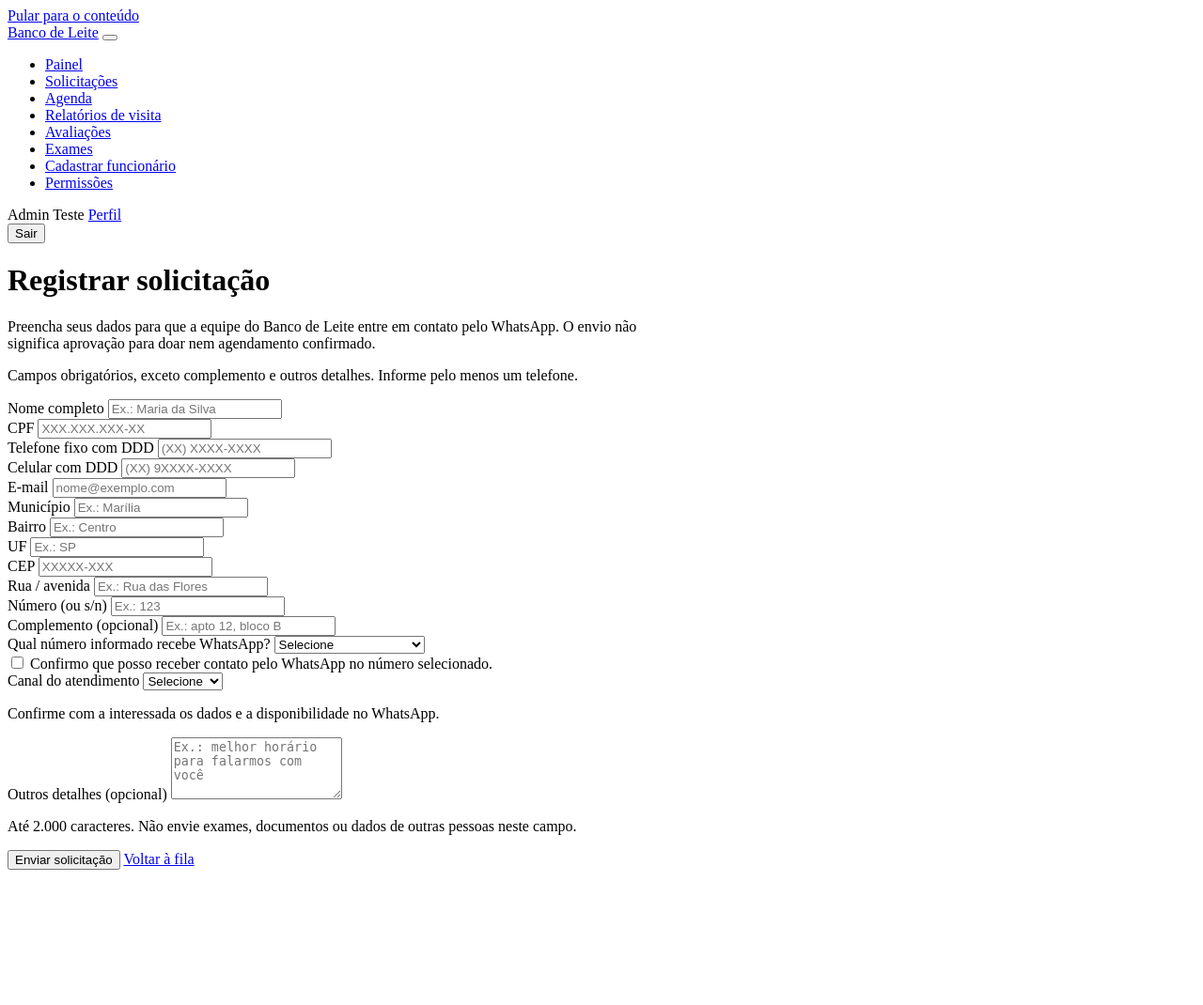
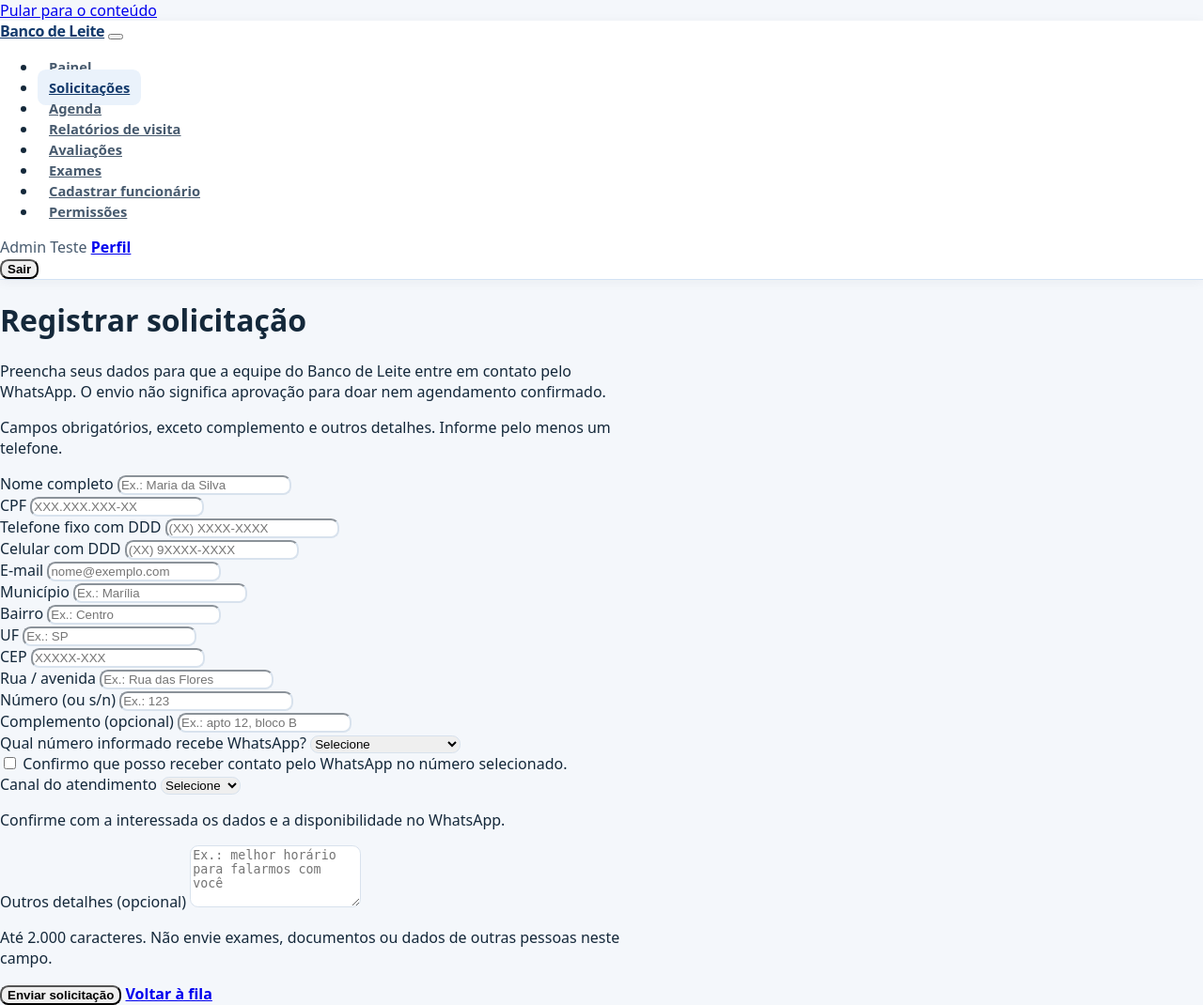
Before and after one commit to BlGMACK/FPA-Banco-de-Leite, a Laravel app: page /interno/solicitacoes/nova in a window 1280 px wide. Shown: the whole page at 94% size. Before the commit the page ends 926 px from the top, so only its background shows below. Run offline with Laravel 12, Linux system fonts and the light colour scheme; a user stored in the database is signed in; data comes from the database, SQL or seed files in the repository; style sheets or scripts are compiled from the project's sources.

Commit message:
ajusta visual

```diff
--- a/resources/css/app.css
+++ b/resources/css/app.css
@@ -133,3 +133,79 @@
 @media (prefers-reduced-motion: no-preference) {
     .btn-blh { transition: background-color .15s ease, border-color .15s ease; }
 }
+
+/* Base visual da área interna */
+.blh-interno {
+    min-height: 100vh;
+    margin: 0;
+    background: #f4f7fb;
+    color: var(--blh-tinta);
+    font-family: var(--blh-fonte-texto);
+}
+.blh-interno :focus-visible { outline: 3px solid var(--blh-azul-medio); outline-offset: 2px; }
+.blh-interno #conteudo { min-height: calc(100vh - 4.5rem); }
+.blh-nav {
+    position: sticky;
+    z-index: 1020;
+    top: 0;
+    background: rgba(255, 255, 255, .97);
+    border-bottom: 1px solid var(--blh-azul-borda);
+    box-shadow: 0 .15rem .75rem rgba(20, 40, 58, .05);
+    backdrop-filter: blur(12px);
+}
+.blh-nav__container { min-height: 4.25rem; }
+.blh-nav__marca { color: var(--blh-azul-escuro); font-weight: 750; letter-spacing: -.025em; }
+.blh-nav__marca:hover { color: var(--blh-azul); }
+.blh-nav .navbar-nav { gap: .15rem; }
+.blh-nav .nav-link {
+    padding: .55rem .75rem;
+    border-radius: .55rem;
+    color: var(--blh-tinta-suave);
+    font-size: .92rem;
+    font-weight: 600;
+    transition: background-color .15s ease, color .15s ease;
+}
+.blh-nav .nav-link:hover, .blh-nav .nav-link.active {
+    background: var(--blh-azul-claro);
+    color: var(--blh-azul-escuro);
+}
+.blh-nav__usuario {
+    max-width: 12rem;
+    overflow: hidden;
+    color: var(--blh-tinta-suave);
+    text-overflow: ellipsis;
+}
+.blh-interno .container { --bs-gutter-x: 1.5rem; }
+.blh-interno .card {
+    border-color: #e2eaf3;
+    border-radius: .85rem;
+    box-shadow: 0 .25rem 1rem rgba(20, 40, 58, .045);
+}
+.blh-interno .card-header { background: #fff; border-bottom-color: #e9eff6; }
+.blh-interno .table > :not(caption) > * > * { padding: .8rem .9rem; }
+.blh-interno .table thead th {
+    background: #f7f9fc;
+    color: var(--blh-tinta-suave);
+    font-size: .78rem;
+    font-weight: 700;
+    letter-spacing: .035em;
+    text-transform: uppercase;
+    vertical-align: middle;
+}
+.blh-interno .table tbody tr:last-child > * { border-bottom-width: 0; }
+.blh-interno .form-control, .blh-interno .form-select {
+    border-color: #d8e2ed;
+    border-radius: .55rem;
+}
+.blh-interno .form-control:focus, .blh-interno .form-select:focus {
+    border-color: var(--blh-azul-medio);
+    box-shadow: 0 0 0 .2rem rgba(91, 155, 213, .2);
+}
+.blh-interno .btn { border-radius: .55rem; font-weight: 600; }
+.blh-interno .btn-primary { --bs-btn-bg: var(--blh-azul); --bs-btn-border-color: var(--blh-azul); --bs-btn-hover-bg: var(--blh-azul-escuro); --bs-btn-hover-border-color: var(--blh-azul-escuro); }
+.blh-interno .alert { border-radius: .7rem; }
+@media (max-width: 1199.98px) {
+    .blh-nav .navbar-collapse { padding-block: .5rem .85rem; }
+    .blh-nav .navbar-nav { align-items: stretch; }
+    .blh-nav__usuario { max-width: 100%; }
+}
--- a/resources/views/layouts/app.blade.php
+++ b/resources/views/layouts/app.blade.php
@@ -7,7 +7,7 @@
     <title>Banco de Leite Humano</title>
     @vite(['resources/css/app.css', 'resources/js/app.js'])
 </head>
-<body class="bg-light">
+<body class="blh-interno">
     <a href="#conteudo" class="visually-hidden-focusable position-absolute top-0 start-0 z-3 m-2 p-2 bg-white border rounded">Pular para o conteúdo</a>
     @include('layouts.navigation')
     @isset($header)
--- a/resources/views/layouts/navigation.blade.php
+++ b/resources/views/layouts/navigation.blade.php
@@ -1,6 +1,6 @@
-<nav class="navbar navbar-expand-xl bg-white border-bottom" aria-label="Navegação principal">
-    <div class="container">
-        <a class="navbar-brand fw-semibold" href="{{ route('dashboard') }}">Banco de Leite</a>
+<nav class="navbar navbar-expand-xl blh-nav" aria-label="Navegação principal">
+    <div class="container blh-nav__container">
+        <a class="navbar-brand blh-nav__marca" href="{{ route('dashboard') }}">Banco de Leite</a>
         <button class="navbar-toggler" type="button" data-bs-toggle="collapse" data-bs-target="#navegacao" aria-controls="navegacao" aria-expanded="false" aria-label="Abrir menu"><span class="navbar-toggler-icon"></span></button>
         <div class="collapse navbar-collapse" id="navegacao">
             <ul class="navbar-nav me-auto text-nowrap">
@@ -28,7 +28,7 @@
                 @endcan
             </ul>
             <div class="d-flex flex-wrap flex-xl-nowrap align-items-center gap-2 py-2 ms-xl-3 text-nowrap">
-                <span class="small text-body-secondary">{{ Auth::user()->name }}</span>
+                <span class="small blh-nav__usuario">{{ Auth::user()->name }}</span>
                 <a href="{{ route('profile.edit') }}" class="btn btn-outline-secondary btn-sm">Perfil</a>
                 <form method="POST" action="{{ route('logout') }}">@csrf<button class="btn btn-outline-danger btn-sm" type="submit">Sair</button></form>
             </div>
```
